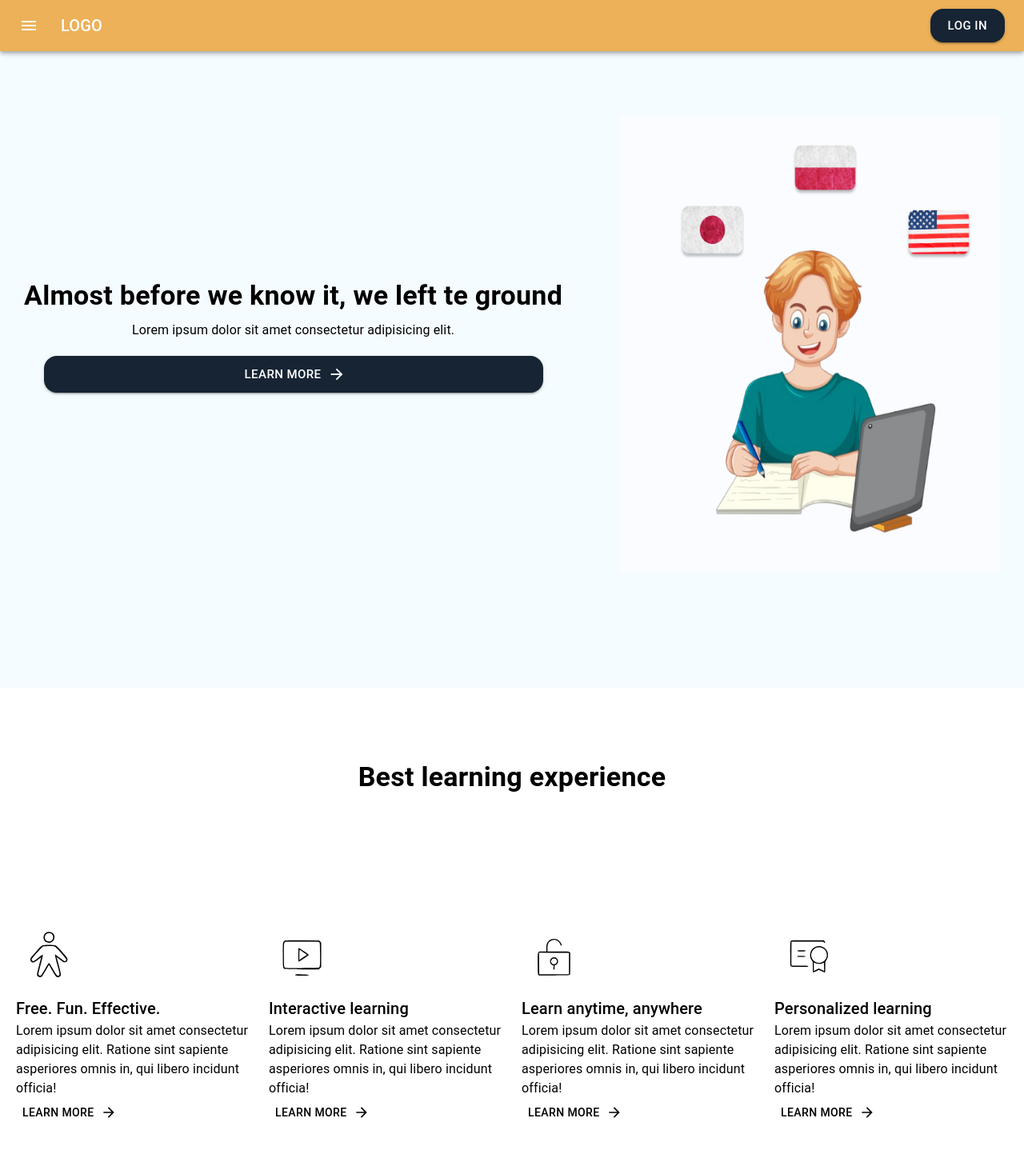
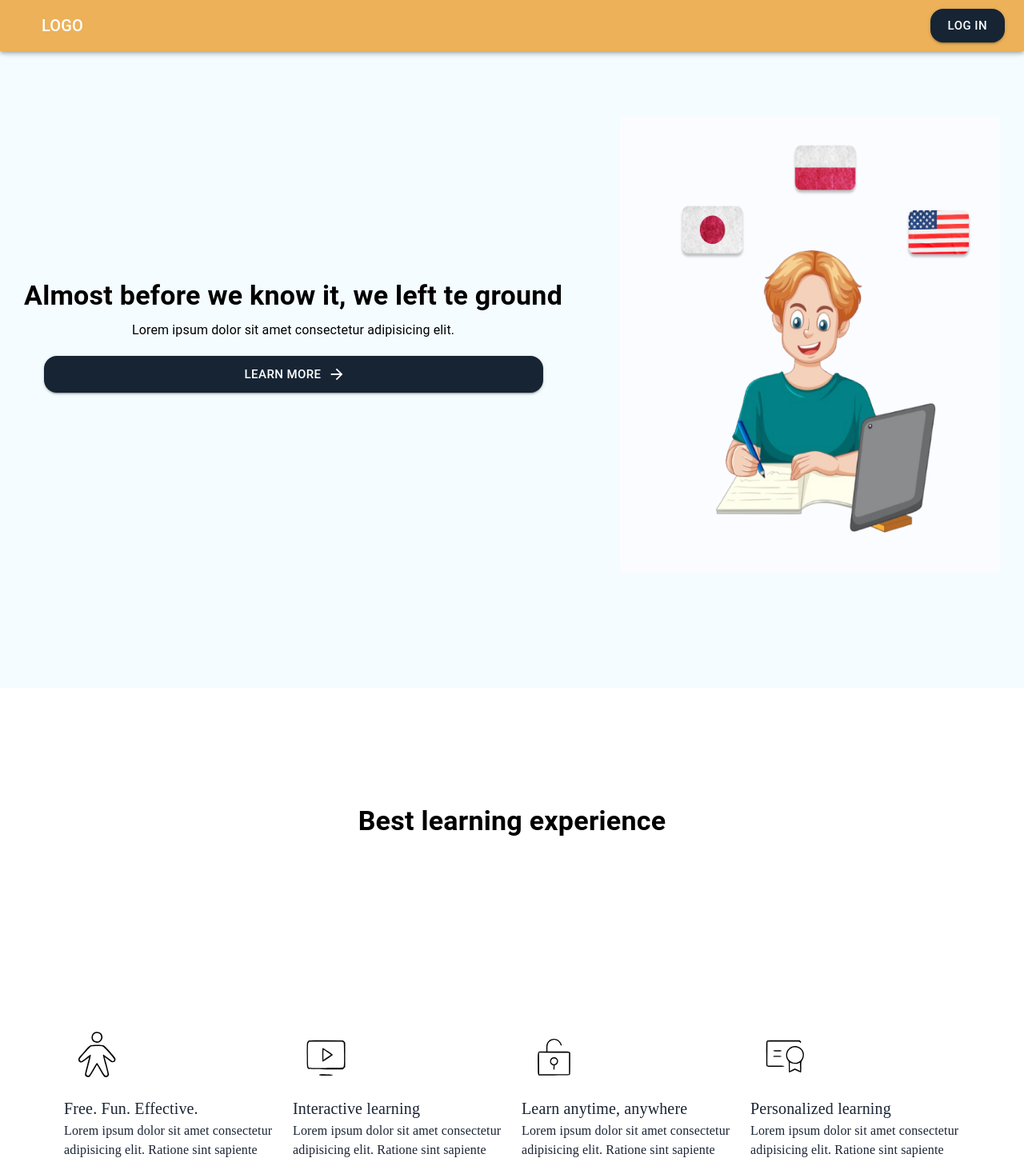
Before and after one commit to LanguageAppSpace/language-app-frontend, a React (Vite) app: page / in a window 1280 px wide. Shown: the top 1453 px of the page at 80% size. Built offline with nearby package versions, Linux system fonts and the light colour scheme.

Commit message:
🎨 fixed css things in components

```diff
--- a/src/components/About/about.tsx
+++ b/src/components/About/about.tsx
@@ -2,6 +2,7 @@ import { Box, Grid, Typography, Button } from '@mui/material';
 import ArrowForwardIcon from '@mui/icons-material/ArrowForward';
 
 const About = () => {
+
 
   const aboutContainerStyles = {
     backgroundColor: "rgb(245, 252, 255)",
@@ -10,6 +11,7 @@ const About = () => {
     flexWrap: "wrap",
     height: "800px",
     padding: "60px",
+    gap: "80px"
   };
 
   const imageGridItemStyles = {
--- a/src/components/Contact/contact.tsx
+++ b/src/components/Contact/contact.tsx
@@ -3,6 +3,7 @@ import { Box, Typography, TextField, Button, Grid, InputAdornment } from '@mui/m
 import EmailIcon from '@mui/icons-material/Email';
 
 const Contact = () => {
+
   const contactContainerStyles = {
     display: "flex",
     alignItems: "center",
@@ -26,19 +27,27 @@ const Contact = () => {
   const inputBoxStyles = {
     display: "flex",
     alignItems: "center",
-    backgroundColor: "white",
-    borderRadius: "16px",
-    padding: "0 10px",
+    borderRadius: "24px",
+    padding: "8px 8px 8px 40px",
+    gap: "8px",
+    background: "rgba(255, 255, 255, 0.7)",
   };
 
+
   const textFieldStyles = {
+    display: "flex",
+    displayDirection: "row",
+    alignItem: "center",
+    padding: "8px 8px 8px 8px",
     marginRight: "10px",
-    width: "250px",
-    backgroundColor: "white",
-    borderRadius: "16px"
+    width: "80px",
+    gap: "8px",
+    background: "#1A2434",
   };
 
   const buttonStyles = {
+    width: "127px",
+    height: "50px",
     backgroundColor: "rgb(22, 36, 52)",
     borderRadius: "16px",
     "&:hover": {
--- a/src/components/Features/features.tsx
+++ b/src/components/Features/features.tsx
@@ -4,13 +4,15 @@ import ArrowForwardIcon from '@mui/icons-material/ArrowForward';
 
 const Features = () => {
 
+
   const featuresContainerStyles = {
     backgroundColor: "rgb(255,255,255)",
     display: "flex",
     alignItems: "center",
     flexWrap: "wrap",
-    height: "600px",
-    padding: "20px",
+    height: "660px",
+    padding: "80px",
+    gap: "80px",
   };
 
   const headerTypographyStyles = {
@@ -19,6 +21,7 @@ const Features = () => {
     textAlign: "center",
     width: "100%",
     fontWeight: "bold",
+    gap: "16px"
   };
 
   const iconStyles = {
@@ -28,9 +31,9 @@ const Features = () => {
   };
 
   const textTypographyStyles = {
-    color: "rgb(0,0,0)",
+    color: "#1A2434",
     textAlign: "start",
-    fontWeight: "semibold",
+    fontFamily: 'Plus Jakarta Sans',
   };
 
   const gridItemStyles = {
--- a/src/components/Footer/footer.tsx
+++ b/src/components/Footer/footer.tsx
@@ -5,11 +5,15 @@ import LinkedInIcon from '@mui/icons-material/LinkedIn';
 import TwitterIcon from '@mui/icons-material/Twitter';
 import YouTubeIcon from '@mui/icons-material/YouTube';
 
+
 const Footer = () => {
   const footerContainerStyles = {
+    display: "flex",
+    flexDirection: "row",
     backgroundColor: "rgb(5, 20, 50)",
-    height: "150px",
-    padding: "40px",
+    height: "230px",
+    padding: "80px",
+    justifyContent: "space-between",
   };
 
   const columnHeaderStyles = {
--- a/src/components/Navigation/navigation.tsx
+++ b/src/components/Navigation/navigation.tsx
@@ -4,7 +4,6 @@ import Toolbar from '@mui/material/Toolbar';
 import Typography from '@mui/material/Typography';
 import Button from '@mui/material/Button';
 import IconButton from '@mui/material/IconButton';
-import MenuIcon from '@mui/icons-material/Menu';
 
 const Navigation = () => {
 
@@ -43,7 +42,6 @@ const Navigation = () => {
             aria-label="menu"
             sx={iconButtonStyles}
           >
-            <MenuIcon />
           </IconButton>
           <Typography variant="h6" component="div" sx={typographyStyles}>
             LOGO
```
